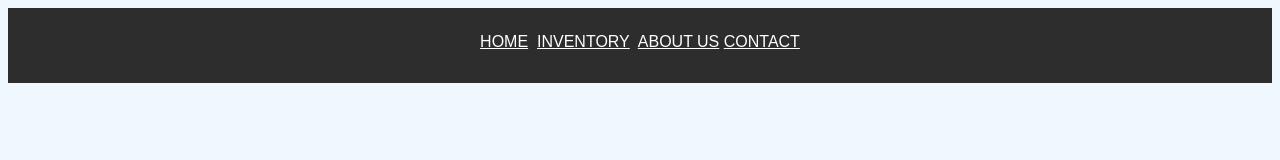
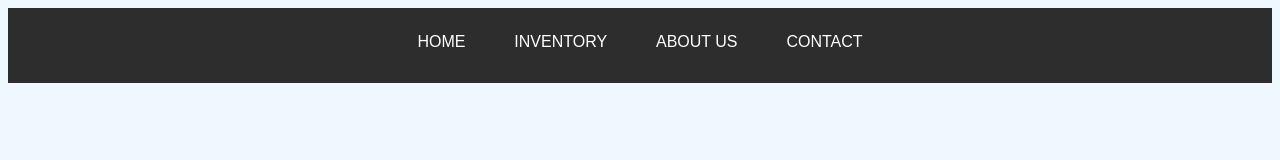
Before and after one commit to ggfalloon/navigation-menu, a plain HTML site: page index.html in a window 1280 px wide. Drawn offline with Linux system fonts and the light colour scheme.

Commit message:
added padding, removed underline, inacted hover border feature

```diff
--- a/index.html
+++ b/index.html
@@ -12,7 +12,7 @@
 <body>
     <nav>
         <div class="dropdown">
-            <a href="/" class="nav-link">HOME</a>&nbsp;
+            <a href="/" class="home">HOME</a>&nbsp;
             <a href="/inventory" class="droplink">INVENTORY</a>&nbsp;
             <div class="drop-content">
                 <a href="#">NEW</a>
@@ -22,8 +22,8 @@
                 <a href="#">SUV'S</a>
             </div>
 
-            <a href="/about" class="nav-link">ABOUT US</a>
-            <a href="/contact" class="nav-link">CONTACT</a>
+            <a href="/about" class="about">ABOUT US</a>&nbsp;
+            <a href="/contact" class="contact">CONTACT</a>
         </div>
 
 
--- a/styles.css
+++ b/styles.css
@@ -17,12 +17,35 @@ a {
     position: relative;
 }
 
+a:hover {
+    border: 1px solid rgb(111, 51, 207);
+    border-radius: .2em;
+    padding: 10px;
+}
+
+.home {
+    padding: 20px;
+    text-decoration: none;
+}
+
+.about {
+    padding: 20px;
+    text-decoration: none;
+}
+
+.contact {
+    padding: 20px;
+    text-decoration: none;
+}
+
 .dropdown {
     position:relative;
 }
 
 .droplink {
     position: relative;
+    padding: 20px;
+    text-decoration: none;
 }
 
 .drop-content {
```
